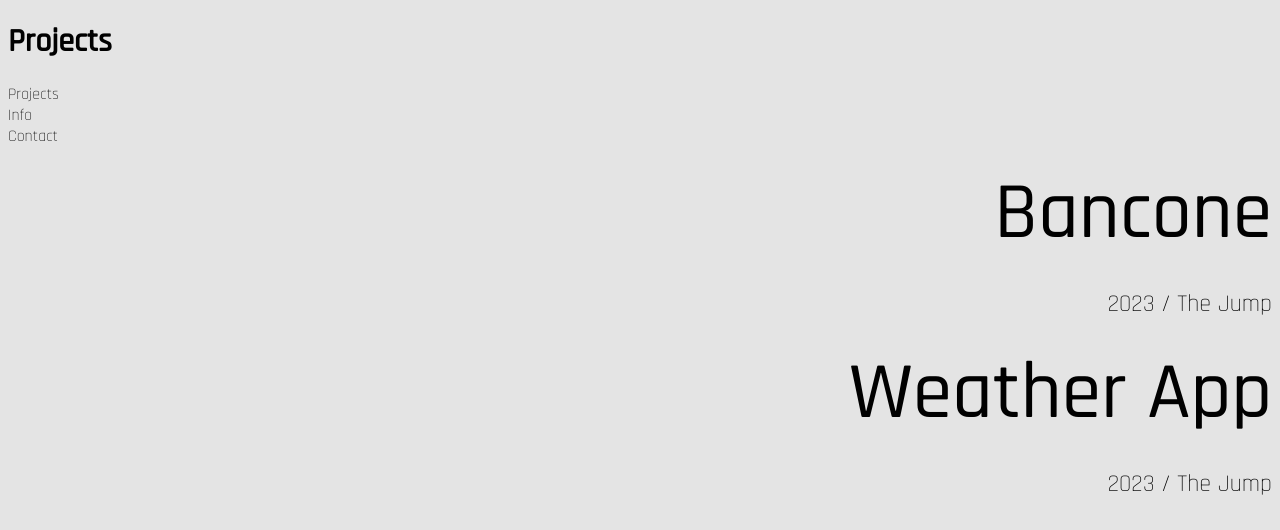
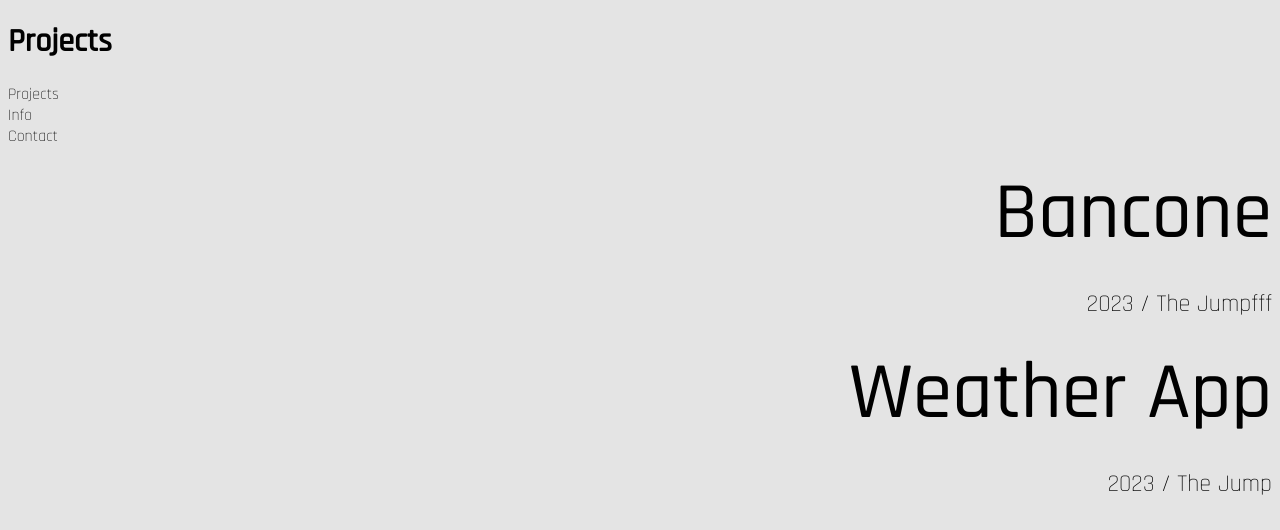
Before and after one commit to JosephHarris96/portfolio, a React (Vite) app in the folder portfolio/: page /projects in a window 1280 px wide. Shown: the top 530 px of the page. Built offline with nearby package versions, Linux system fonts and the light colour scheme.

Commit message:
Updated Portfolio

```diff
--- a/portfolio/src/components/Projects.jsx
+++ b/portfolio/src/components/Projects.jsx
@@ -11,7 +11,7 @@
         <a className="projectItem">Bancone</a>
         </div>
         <div className="banconeProject">
-        <p>2023 / The Jump</p>
+        <p>2023 / The Jumpfff</p>
         </div>
         <div>
         <a className="projectItem">Weather App</a>
```
